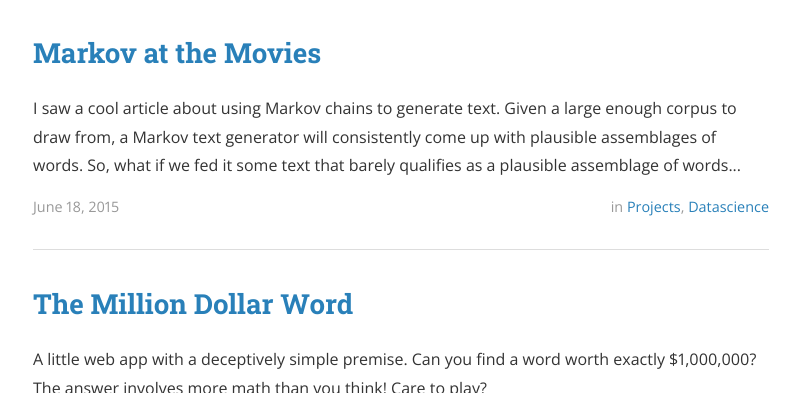
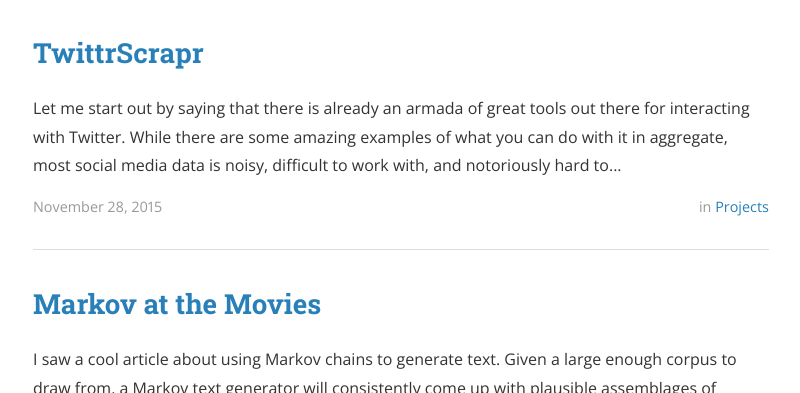
Before and after one commit to bmd/bmd.github.io, a Jekyll site: the page built from index.html, in a window 1280 px wide and 900 px high, cut to the strip 507-900 px from the top of the window. Shown: the whole strip, without its empty margins (239-1039 px from the left). Built offline with Jekyll 4.4.1, drawn with Linux system fonts in a browser that asks for light colours; nearby versions of some CDN libraries; the list of posts is cut into pages by our own code; a style sheet for code colours, icons or effects is not loaded.

Commit message:
Add a post and fix shortcut icons

```diff
--- a/_includes/head.html
+++ b/_includes/head.html
@@ -17,20 +17,6 @@
 
   <!-- Favicon -->
   <link rel="shortcut icon" type="image/png" href="{{ "/favicon.png" | prepend: site.baseurl }}">
-  <link rel="apple-touch-icon" sizes="57x57" href="{{ "/assets/icons/apple-icon-57x57.png" | prepend: site.baseurl }}">
-  <link rel="apple-touch-icon" sizes="60x60" href="{{ "/assets/icons/apple-icon-60x60.png" | prepend: site.baseurl }}">
-  <link rel="apple-touch-icon" sizes="72x72" href="{{ "/assets/icons/apple-icon-72x72.png" | prepend: site.baseurl }}">
-  <link rel="apple-touch-icon" sizes="76x76" href="{{ "/assets/icons/apple-icon-76x76.png" | prepend: site.baseurl }}">
-  <link rel="apple-touch-icon" sizes="114x114" href="{{ "/assets/icons/apple-icon-114x114.png" | prepend: site.baseurl }}">
-  <link rel="apple-touch-icon" sizes="120x120" href="{{ "/assets/icons/apple-icon-120x120.png" | prepend: site.baseurl }}">
-  <link rel="apple-touch-icon" sizes="144x144" href="{{ "/assets/icons/apple-icon-144x144.png" | prepend: site.baseurl }}">
-  <link rel="apple-touch-icon" sizes="152x152" href="{{ "/assets/icons/apple-icon-152x152.png" | prepend: site.baseurl }}">
-  <link rel="apple-touch-icon" sizes="180x180" href="{{ "/assets/icons/apple-icon-180x180.png" | prepend: site.baseurl }}">
-  <link rel="icon" type="image/png" sizes="192x192"  href="{{ "/assets/icons/android-icon-192x192.png" | prepend: site.baseurl }}">
-  <link rel="icon" type="image/png" sizes="32x32" href="{{ "/assets/icons/favicon-32x32.png" | prepend: site.baseurl }}">
-  <link rel="icon" type="image/png" sizes="96x96" href="{{ "/assets/icons/favicon-96x96.png" | prepend: site.baseurl }}">
-  <link rel="icon" type="image/png" sizes="16x16" href="{{ "/assets/icons/favicon-16x16.png" | prepend: site.baseurl }}">
-  <link rel="manifest" href="{{ "/assets/icons/manifest.json" | prepend: site.baseurl }}">
   <meta name="msapplication-TileColor" content="#ffffff">
   <meta name="msapplication-TileImage" content="{{ "/assets/icons/ms-icon-144x144.png" | prepend: site.baseurl }}">
   <meta name="theme-color" content="#ffffff">
--- /dev/null
+++ b/_posts/2015-11-28-twittrscrapr.markdown
@@ -0,0 +1,17 @@
+---
+layout: post
+title: TwittrScrapr
+date: 2015-11-28
+author: Brendan
+categories: Projects
+---
+
+Let me start out by saying that there is already an armada of great tools out there for interacting with Twitter. While there are some [amazing examples](http://currents.plos.org/outbreaks/article/twitter-improves-influenza-forecasting/) of what you can do with it in aggregate, most social media data is noisy, difficult to work with, and notoriously hard to interpret, unless you already know exactly what you're looking for.
+
+Most existing tools work to fill this gap - to either aggregate data in ways that are meaningful to their users, or sift through data to *find* the important stuff. That's great, but good tools cost a lot of money, and sometimes, you do know exactly what you're looking for. You know where it is, and what users are creating it, and you just need a way to get it out.
+
+[TwittrScrapr](https://github.com/bmd/twittrscrapr) does exactly that. The interface is simple - it runs locally, and you provide it with a list of user accounts in a text file. Depending on what command you run, TwittrScrapr will either fetch any available public posts from the timelines of those users, or pull the profile data of the users themselves.
+
+At BSD, we use TwittrScrapr to maintain small-scale influencer programs, where premium tools like [Littlebird](www.getlittlebird.com/) just aren't going to deliver enough ROI to justify the investment. It's a hacky solution to an unusual problem, but hey, sometimes you just need the right tool for the job.
+
+**[Check it out.](https://github.com/bmd/twittrscrapr)**
```
